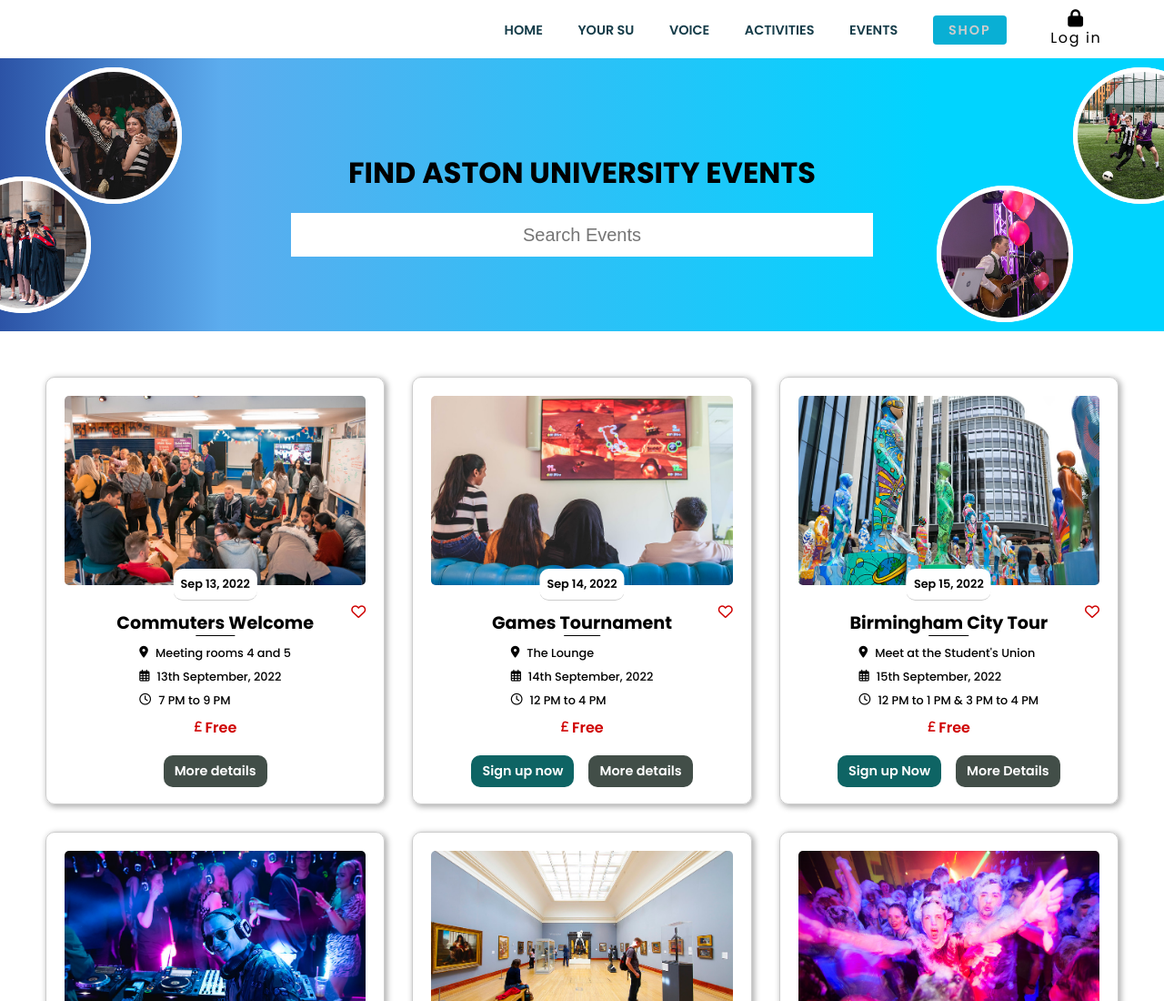
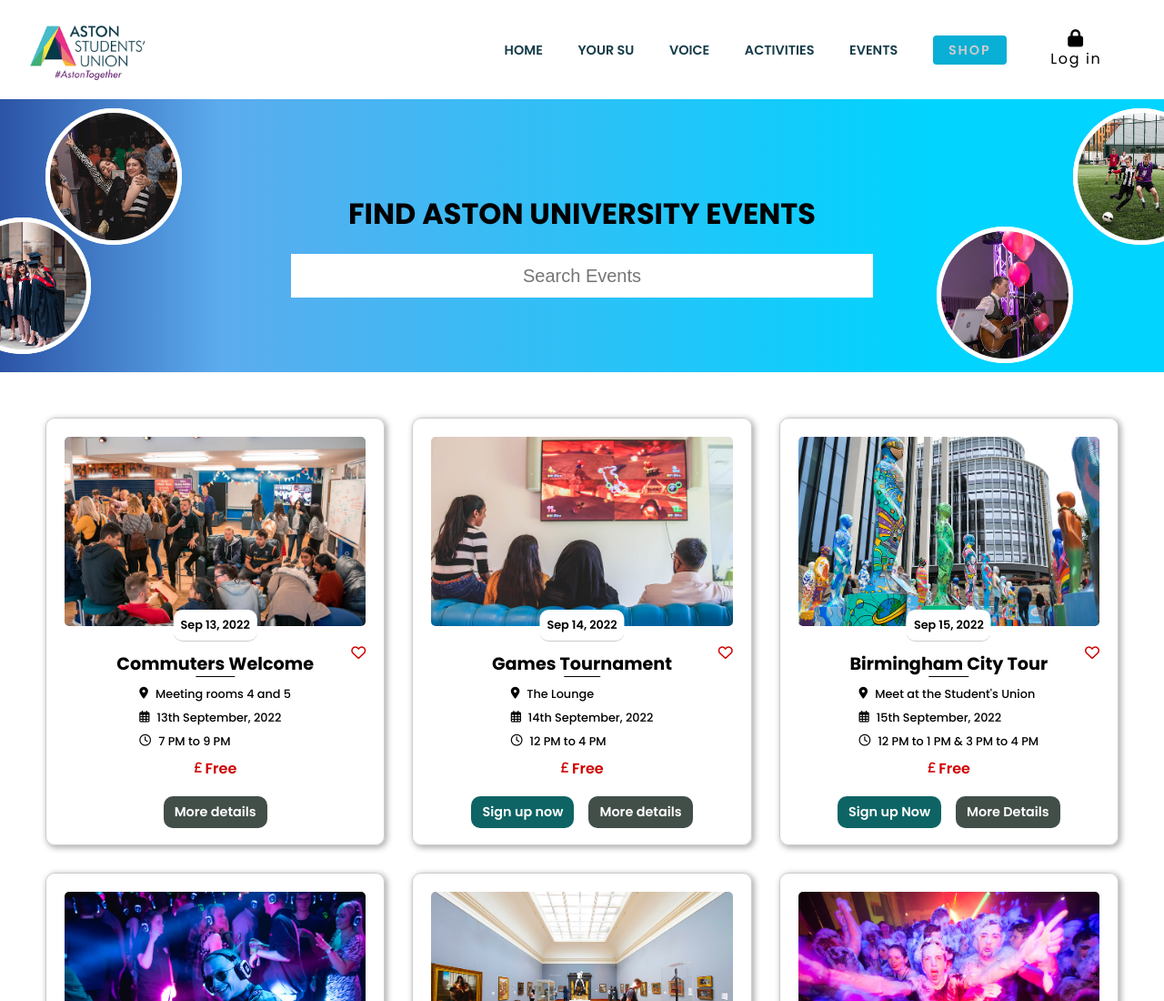
Before and after one commit to fouzanmohd/aston_event_page, a plain HTML site: page index.html in a window 1280 px wide. Shown: the top 1100 px of the page at 91% size. Drawn offline with Linux system fonts and the light colour scheme; the site is published under a folder, as on GitHub Pages, so addresses that start at the root find nothing.

Commit message:
event page v2.1

```diff
--- a/index.html
+++ b/index.html
@@ -17,8 +17,9 @@
     <!-- Navigation -->
     <nav>
       <div class="nav_container">
+        <img class="logo" src="./img/logo.png" alt="" />
         <input type="checkbox" id="check" class="checkbox" />
-        <img class="logo" src="/img/logo.png" alt="" />
+
         <ul>
           <li><a href="">HOME</a></li>
           <li><a href="">YOUR SU</a></li>
--- a/style/style.css
+++ b/style/style.css
@@ -44,16 +44,16 @@
 }
 
 /* navigation bar start */
-.nav_container .logo {
-  width: 150px;
-  padding: 10px;
-}
 .nav_container {
   background-color: var(--pure-white);
   display: flex;
   justify-content: space-between;
   align-items: center;
   padding: 0 20px;
+}
+ .nav_container .logo {
+  width: 150px;
+  padding: 10px;
 }
 ul {
   width: 60%;
```
